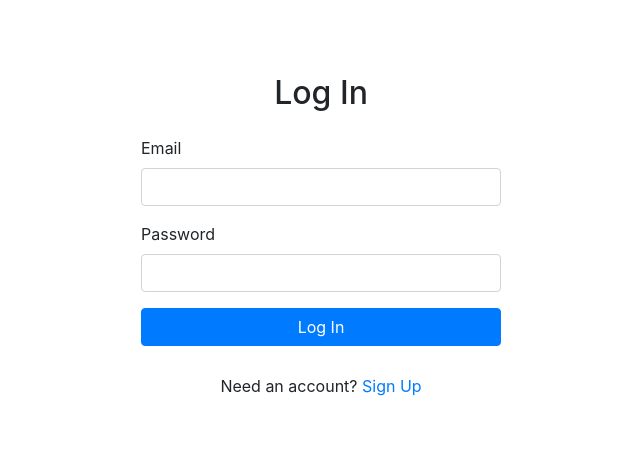
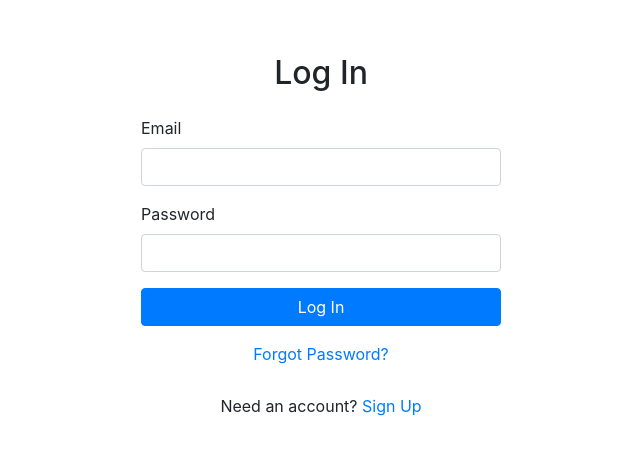
Before and after one commit to g-priime/firebase-react-auth, a React (Create React App) app: page /login in a window 1280 px wide. Shown: the part 174-628 px from the top of the page, without its empty margins (319-959 px from the left). Built offline with nearby package versions, Linux system fonts and the light colour scheme; no server answers.

Commit message:
Update Login.js

```diff
--- a/src/components/Login.js
+++ b/src/components/Login.js
@@ -44,6 +44,9 @@
             Log In
           </Button>
         </Form>
+        <div className="w-100 text-center mt-3">
+          <Link to="/forgot-password">Forgot Password?</Link>
+        </div>
       </Card.Body>
       <div className="w-100 text-center mt-2">
         Need an account? <Link to="/signup">Sign Up</Link>
```
